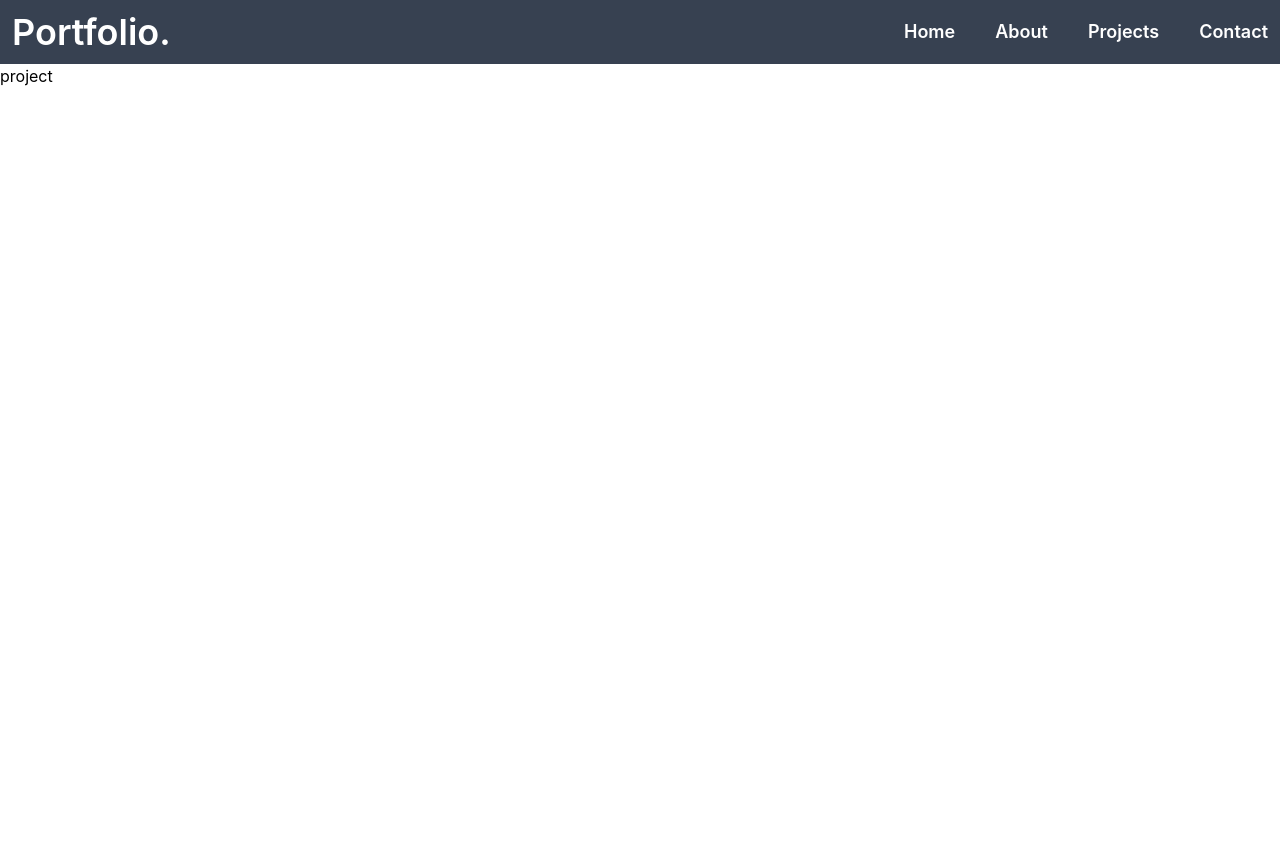
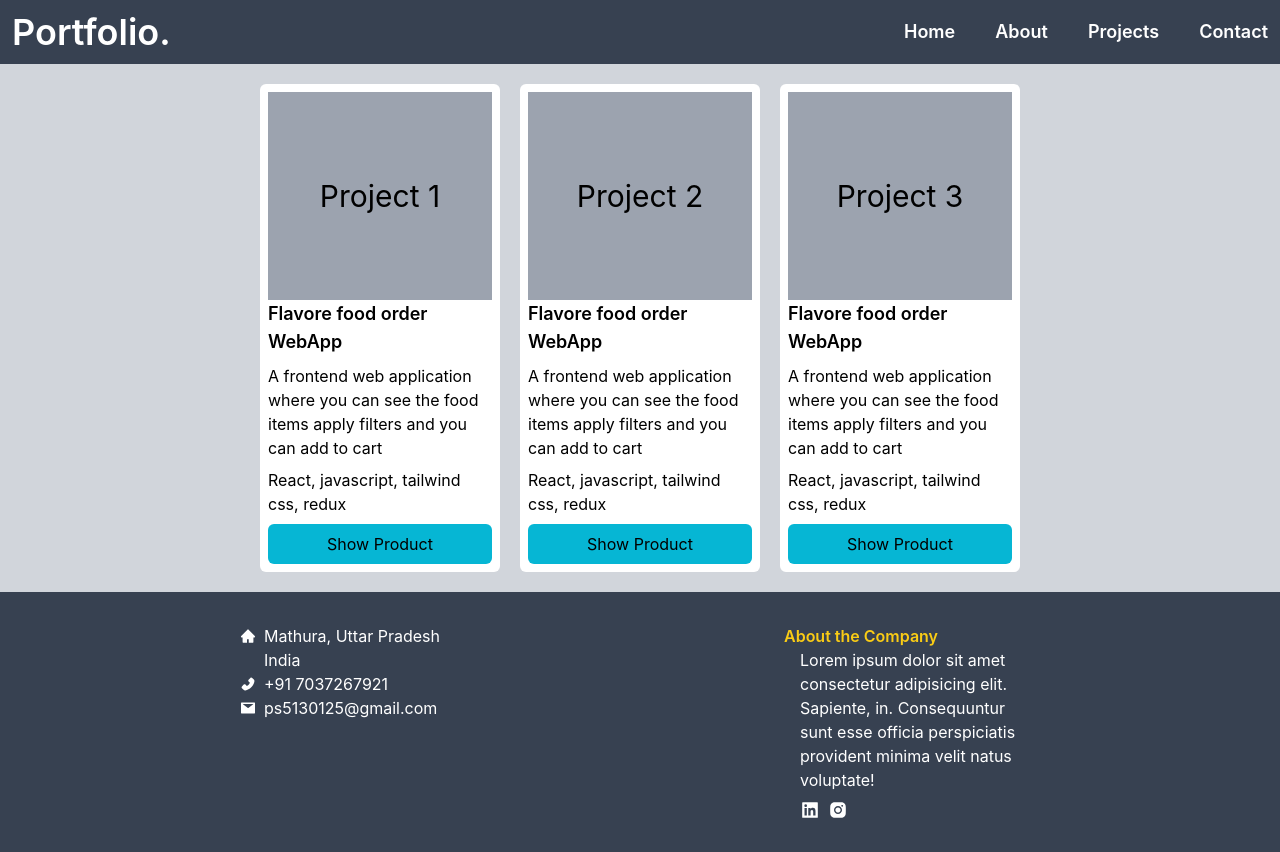
Before and after one commit to piyush-sharma-06/PortFolio, a React (Create React App) app: page /project in a window 1280 px wide. Before the commit the page ends 800 px from the top, so only its background shows below. Built offline with nearby package versions, Linux system fonts and the light colour scheme.

Commit message:
Done with project page

```diff
--- a/src/App.js
+++ b/src/App.js
@@ -4,6 +4,7 @@ import About from './routes/About';
 import ContactMe from './routes/ContactMe';
 import Project from './routes/Project';
 import Navbar from './components/Navbar';
+import Footer from "./components/Footer";
 
 
 function App() {
@@ -16,6 +17,7 @@ function App() {
         <Route path='/about' element={<About />} />
         <Route path='/project' element={<Project />} />
       </Routes>
+      <Footer />
     </div>
   );
 }
--- /dev/null
+++ b/src/components/ProjectCart.jsx
@@ -0,0 +1,23 @@
+import React from "react";
+
+function ProjectCart({props}){
+    return(
+        <>
+        <div className="w-60 rounded-md bg-white my-5 p-2">
+            <div className=" w-56 h-52 bg-gray-400 flex justify-center items-center">
+                <h1 className="text-3xl ">{props.id}</h1>
+            </div>
+            <div className="flex flex-col gap-2 ">
+                <h1 className="font-semibold text-lg">{props.title}</h1>
+                <p>{props.detail}</p>
+                <p>{props.technology}</p>
+                <a className="p-2 bg-cyan-500 text-center rounded-md hover:bg-green-400" href={props.link}>Show Product</a>
+            </div>
+        </div>
+
+
+        </>
+    );
+}
+
+export default ProjectCart;
--- /dev/null
+++ b/src/components/ShowProject.jsx
@@ -0,0 +1,23 @@
+import React from "react";
+import projectData from "../data/ProjectData";
+import ProjectCart from "./ProjectCart";
+
+
+
+function ShowProject(){
+    return(
+        <>
+        <div  className="bg-gray-200">
+            <div className="text-center"><h1 className="text-red-500  text-3xl font-bold">Projects</h1></div>
+            <div className="flex gap-5 justify-center flex-wrap">
+                {projectData.map(function(item){
+                    return <ProjectCart key={item.id} props = {item}/>
+                })}
+            </div>
+        </div>
+
+        </>
+    );
+}
+
+export default ShowProject;
--- /dev/null
+++ b/src/data/ProjectData.js
@@ -0,0 +1,25 @@
+const projectData = [
+{
+    id:"Project 1",
+    title: "Flavore food order WebApp",
+    detail : "A frontend web application where you can see the food items apply filters and you can add to cart",
+    technology: "React, javascript, tailwind css, redux",
+    link:"#"
+},
+{
+    id:"Project 2",
+    title: "Flavore food order WebApp",
+    detail : "A frontend web application where you can see the food items apply filters and you can add to cart",
+    technology: "React, javascript, tailwind css, redux",
+    link:"#"
+},
+{
+    id:"Project 3",
+    title: "Flavore food order WebApp",
+    detail : "A frontend web application where you can see the food items apply filters and you can add to cart",
+    technology: "React, javascript, tailwind css, redux",
+    link:"#"
+}
+];
+
+export default projectData;
--- a/src/routes/Home.jsx
+++ b/src/routes/Home.jsx
@@ -1,12 +1,14 @@
 import React from "react";
 import HeroImage from "../components/HeroImage";
-import Footer from "../components/Footer";
+
+import ShowProject from "../components/ShowProject"
 
 function Home(){
     return (
         <>
         <HeroImage />
-        <Footer />
+        <ShowProject />
+
 
         </>
     );
--- a/src/routes/Project.jsx
+++ b/src/routes/Project.jsx
@@ -1,9 +1,18 @@
 import React from "react";
+import projectData from "../data/ProjectData";
+import ProjectCart from "../components/ProjectCart";
 
 function Project(){
     return (
         <>
-        <div>project</div>
+        <div className="flex bg-gray-300 gap-5 flex-wrap justify-center">
+
+            {projectData.map(function(item){
+                return <ProjectCart key={item.id} props = {item} />
+            })
+            }
+
+        </div>
         </>
     );
 }
```
